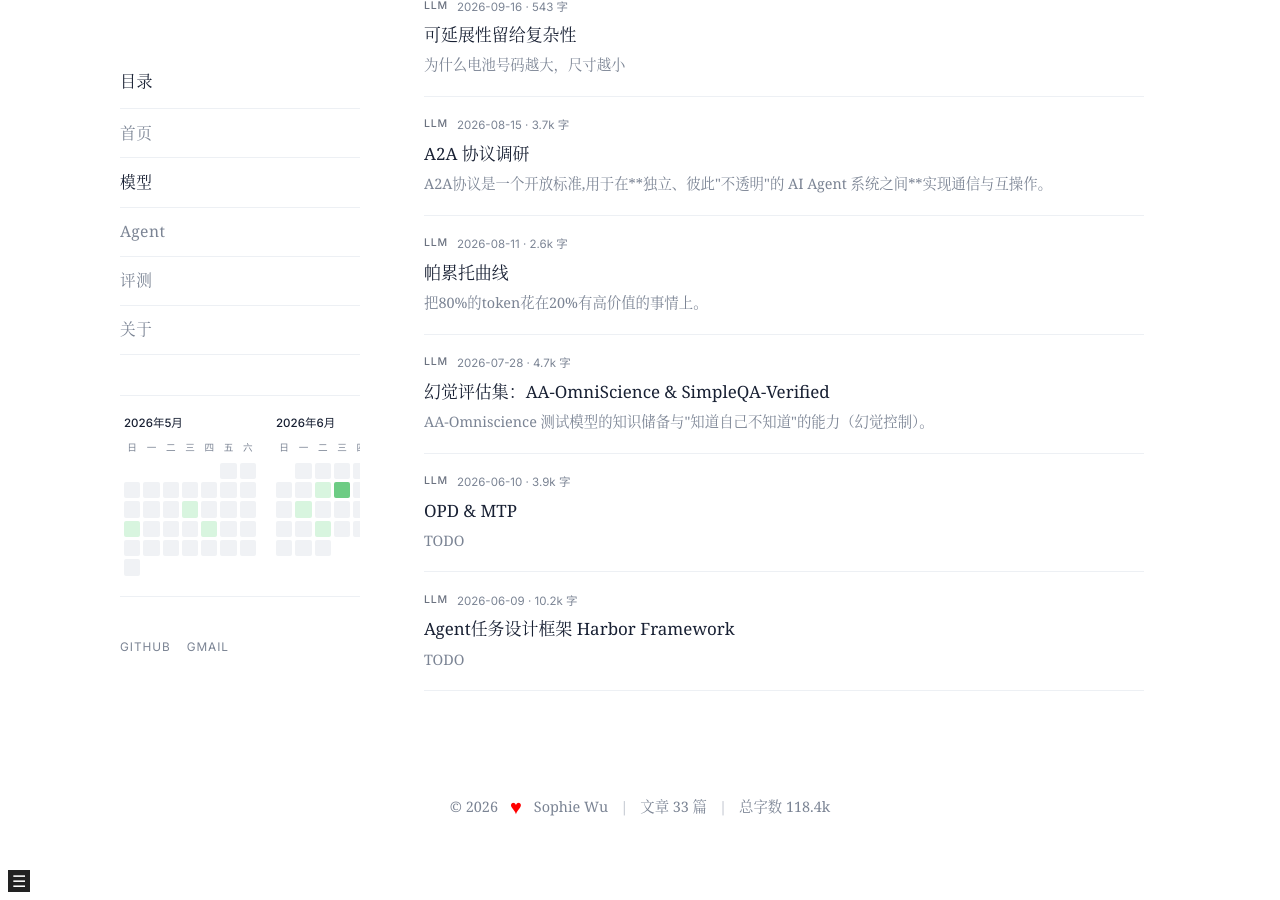
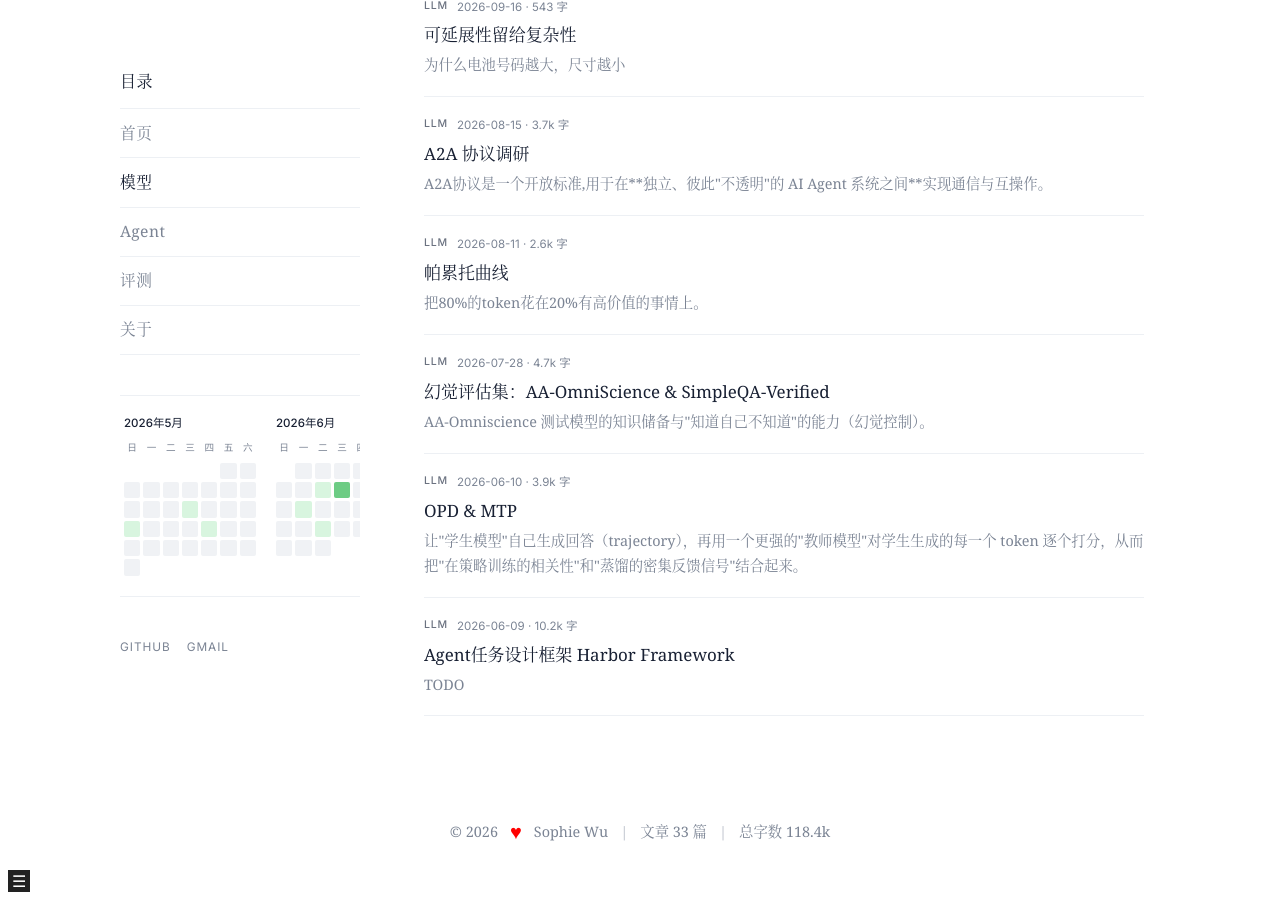
Before and after one commit to agent-2026-sophie/agent_sendiment, a Jekyll site: the page built from llm.md, in a window 1280 px wide and 900 px high, scrolled down 1055 px. Built offline with Jekyll 4.4.1, drawn with Linux system fonts in a browser that asks for light colours.

Commit message:
update post: OPD & MTP

```diff
--- a/_llm_posts/2026/06/2026-06-10-opd-mtp.md
+++ b/_llm_posts/2026/06/2026-06-10-opd-mtp.md
@@ -3,7 +3,7 @@ title: OPD & MTP
 date: 2026-06-10
 author: Sophie
 tags: [terms, model]
-excerpt: TODO
+excerpt: 让"学生模型"自己生成回答（trajectory），再用一个更强的"教师模型"对学生生成的每一个 token 逐个打分，从而把"在策略训练的相关性"和"蒸馏的密集反馈信号"结合起来。
 ---
 > OPD = On-Policy Distillation（在策略蒸馏）；MTP = Multi-Token Prediction（多 token 预测）
 
```
